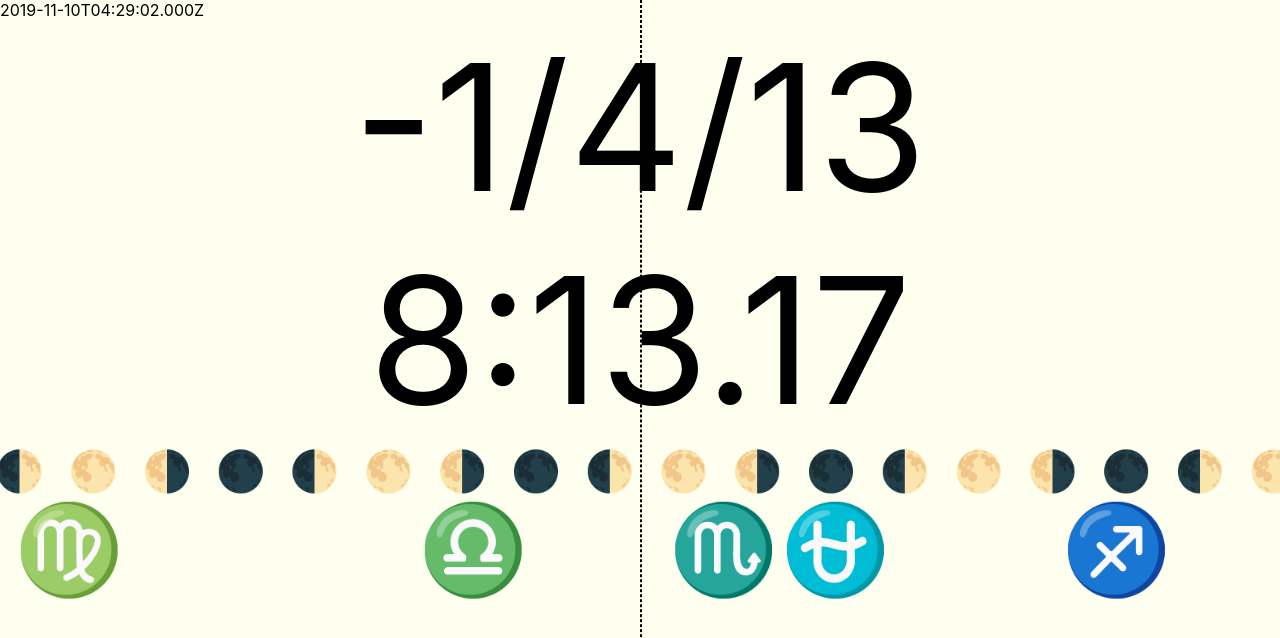
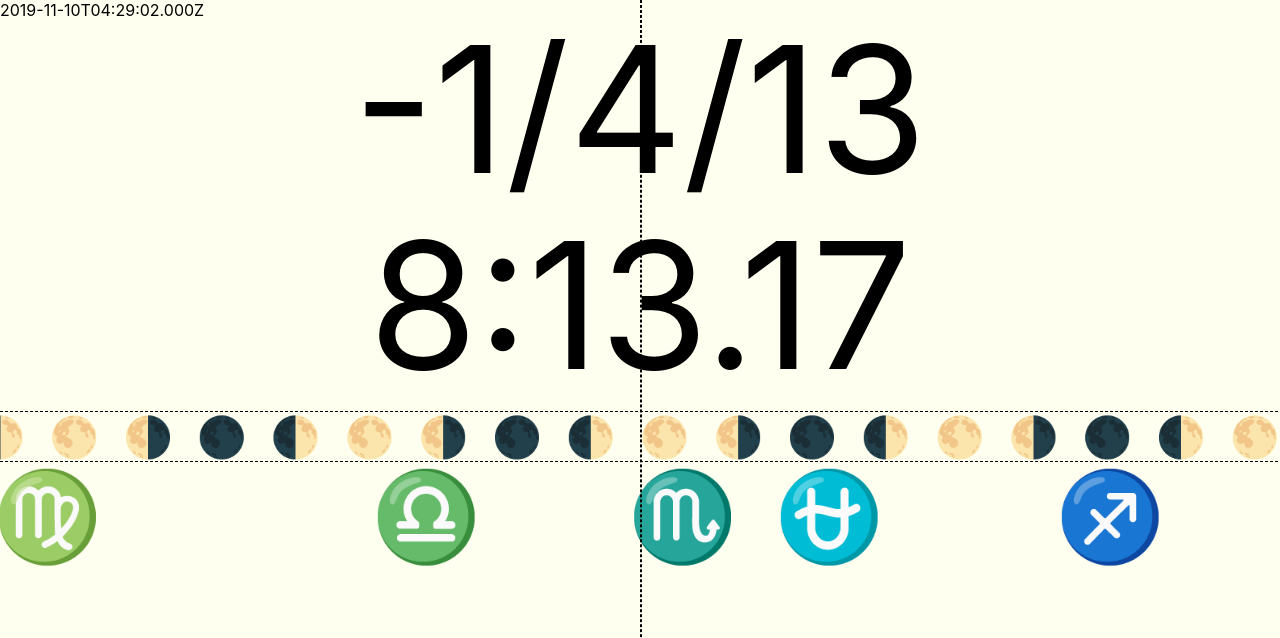
Before and after one commit to dhappy/clock, a React (Create React App) app: page / in a window 1280 px wide. Shown: the top 638 px of the page. Built offline with nearby package versions, Linux system fonts and the light colour scheme.

Commit message:
trying to repeat on key hold

```diff
--- a/src/App.js
+++ b/src/App.js
@@ -10,8 +10,15 @@ import { DateTable } from './DateTable'
 function App() {
   const [time, setTime] = useState(new Date())
 
-  document.onkeyup = evt => {
+  // Arrow keys don't repeat
+  const [keydown, setKeydown] = useState(false)
+
+  const incrementOn = evt => {
     let code = evt.keyCode
+
+    console.info('INC', keydown, code)
+
+    if(keydown) {
       if(code < 37 || code > 40) {
         return
       }
@@ -21,6 +28,19 @@ function App() {
       setTime(new Date(
         time.getTime() + dir * (24 * 60 * 60 * 1000)
       ))
+      setTimeout(() => (incrementOn(evt)), 500)
+    }
+  }
+
+  document.onkeydown = evt => {
+    setKeydown(true)
+    incrementOn(evt)
+    console.log('ee', keydown)
+  }
+
+  document.onkeyup = evt => {
+    setKeydown(false)
+    console.log('dd', keydown)
   }
 
   return (
--- a/src/App.scss
+++ b/src/App.scss
@@ -1,6 +1,7 @@
 #date, #time {
 	text-align: center;
-	font-size: 22vh;
+  font-size: 22vh;
+  margin-top: -0.1em;
 }
 
 body {
@@ -18,8 +19,7 @@ body {
 }
 
 #phases {
-  width: 3588px;
-  font-size: 5vh;
+  border: 1px dashed black;
   display: flex;
 
   span {
--- a/src/DateTable.jsx
+++ b/src/DateTable.jsx
@@ -10,7 +10,7 @@ function percentThroughYear(time) {
 }
 
 function weight(month) {
-  let delta = (month.ends.getTime() - month.starts.getTime()) / 1000
+  let delta = (month.end.getTime() - month.start.getTime()) / 1000
   console.log('w', delta, year)
   return (delta / year) * 100
 }
@@ -29,8 +29,8 @@ export const DateTable = (props) => (
         <tr>
           <td>{month.name}</td>
           <td>{month.symbol}</td>
-          <td>{month.starts.toISOString()}</td>
-          <td>{percentThroughYear(month.starts)}</td>
+          <td>{month.start.toISOString()}</td>
+          <td>{percentThroughYear(month.start)}</td>
           <td>{weight(month)}</td>
         </tr>
       ))}
--- a/src/DateTime/index.jsx
+++ b/src/DateTime/index.jsx
@@ -26,8 +26,16 @@ export class DateTime extends React.Component {
 	step = () => {
 		const now = this.props.time
 		let idx = 0
-		while(months.length > idx && now.getMonth() > months[idx].ends.getMonth()) {
-			// ToDo: Handle case where month is the same, but the day is too late
+		while(
+			months.length > idx + 1
+			&& (
+				now.getMonth() > months[idx].end.getMonth()
+				|| (
+					now.getMonth() === months[idx].end.getMonth()
+					&& now.getDate() > months[idx].end.getDate()
+				)
+			)
+		) {
 			idx++
 		}
 		var currentSign = months[idx];
@@ -50,18 +58,16 @@ export class DateTime extends React.Component {
 			year: Math.ceil(
 				msecs / 1000 / 60 / 60 / 24 / 365.25
 			),
-			month: months.length - idx,
+			month: (months.length - idx) % months.length,
 			title: `${currentSign.symbol}: ${currentSign.name}`,
 			day: (
-				currentSign.ends.getDate()
+				currentSign.end.getDate()
 				- now.getDate()
 			),
 			hour: altHours,
 			minute: this.zeroPad(altMinutes),
 			second: this.zeroPad(Math.floor(altSeconds)),
 		})
-
-		window.requestAnimationFrame(this.step)
 	}
 
 	render = () => (
--- a/src/LunarYear.jsx
+++ b/src/LunarYear.jsx
@@ -19,8 +19,9 @@ export const LunarYear = (props) => {
   return (
     <div id='phases'
       style={{
+        fontSize: '5vh',
         width: daysPerYear * pxPerDay,
-        marginLeft: -1 * days * pxPerDay,
+        marginLeft: `calc(${-1 * days * pxPerDay}px - 2.5vh)`,
       }}
     >
       {Array.from(
--- a/src/ZodiacYear/index.jsx
+++ b/src/ZodiacYear/index.jsx
@@ -20,13 +20,23 @@ export const ZodiacYear = (props) => {
   return (
     <div id='months'
       style={{
+        fontSize: '11vh',
         width: daysPerYear * pxPerDay,
-        marginLeft: -1 * days * pxPerDay,
+        marginLeft: `calc(${-1 * days * pxPerDay}px - 5.5vh)`,
       }}
     >
-      {months.map(month => (
-        <span title={month.name}>{month.symbol}</span>
-      ))}
+      {months.map(month => {
+        let len = (month.end.getTime() - month.start.getTime()) / 1000
+        let weight = len / year
+        return (
+          <span
+            title={month.name}
+            style={{flexGrow: weight * 100}}
+          >
+            {month.symbol}
+          </span>
+        )
+      })}
     </div>
   )
 }
--- a/src/ZodiacYear/style.scss
+++ b/src/ZodiacYear/style.scss
@@ -1,10 +1,5 @@
 #months {
-  font-size: 11vh;
   display: flex;
-
-  span {
-    margin-left: -5.5vh
-  }
 
   span:nth-child(1) {
     flex-grow: 7.12;
--- a/src/zodiac.js
+++ b/src/zodiac.js
@@ -2,79 +2,79 @@ export default [
   {
     name: 'Capricorn',
     symbol: '♑',
-    starts: new Date('2021/01/21 17:15'),
-    ends: new Date('2021/02/16 17:47'),
+    start: new Date('2021/01/21 17:15'),
+    end: new Date('2021/02/16 17:47'),
   },
   {
     name: 'Aquarius',
     symbol: '♒',
-    starts: new Date('2021/02/16 17:47'),
-    ends: new Date('2021/03/11 17:47'),
+    start: new Date('2021/02/16 17:47'),
+    end: new Date('2021/03/11 17:47'),
   },
   {
     name: 'Pisces',
     symbol: '♓',
-    starts: new Date('2021/03/11 17:47'),
-    ends: new Date('2021/04/18 17:45'),
+    start: new Date('2021/03/11 17:47'),
+    end: new Date('2021/04/18 17:45'),
   },
   {
     name: 'Aries',
     symbol: '♈',
-    starts: new Date('2021/04/18 17:45'),
-    ends: new Date('2021/05/13 17:45'),
+    start: new Date('2021/04/18 17:45'),
+    end: new Date('2021/05/13 17:45'),
   },
   {
     name: 'Taurus',
     symbol: '♉',
-    starts: new Date('2021/05/13 17:45'),
-    ends: new Date('2021/06/21 17:45'),
+    start: new Date('2021/05/13 17:45'),
+    end: new Date('2021/06/21 17:45'),
   },
   {
     name: 'Gemini',
     symbol: '♊',
-    starts: new Date('2021/06/21 17:45'),
-    ends: new Date('2021/07/20 17:45'),
+    start: new Date('2021/06/21 17:45'),
+    end: new Date('2021/07/20 17:45'),
   },
   {
     name: 'Cancer',
     symbol: '♋',
-    starts: new Date('2021/07/20 17:45'),
-    ends: new Date('2021/08/10 17:45'),
+    start: new Date('2021/07/20 17:45'),
+    end: new Date('2021/08/10 17:45'),
   },
   {
     name: 'Leo',
     symbol: '♌',
-    starts: new Date('2021/08/10 17:45'),
-    ends: new Date('2021/09/16 17:45'),
+    start: new Date('2021/08/10 17:45'),
+    end: new Date('2021/09/16 17:45'),
   },
   {
     name: 'Virgo',
     symbol: '♍',
-    starts: new Date('2021/09/16 17:45'),
-    ends: new Date('2021/10/30 17:45'),
+    start: new Date('2021/09/16 17:45'),
+    end: new Date('2021/10/30 17:45'),
   },
   {
     name: 'Libra',
     symbol: '♎',
-    starts: new Date('2021/10/30 17:45'),
-    ends: new Date('2021/11/23 17:45'),
+    start: new Date('2021/10/30 17:45'),
+    end: new Date('2021/11/23 17:45'),
   },
   {
     name: 'Scorpio',
     symbol: '♏',
-    starts: new Date('2021/11/23 17:45'),
-    ends: new Date('2021/11/29 17:45'),
+    start: new Date('2021/11/23 17:45'),
+    end: new Date('2021/11/29 17:45'),
   },
   {
     name: 'Ophiuchus',
     symbol: '⛎',
-    starts: new Date('2021/11/29 17:45'),
-    ends: new Date('2021/12/27 17:45'),
+    start: new Date('2021/11/29 17:45'),
+    end: new Date('2021/12/27 17:45'),
   },
   {
     name: 'Sagittarius',
     symbol: '♐',
-    starts: new Date('2021/12/27 17:45'),
-    ends: new Date('2022/01/20 17:45'),
+    start: new Date('2021/12/27 17:45'),
+    end: new Date('2022/01/20 17:45'),
   },
 ]
```
Lines whose indentation alone changed are shown as unchanged.
